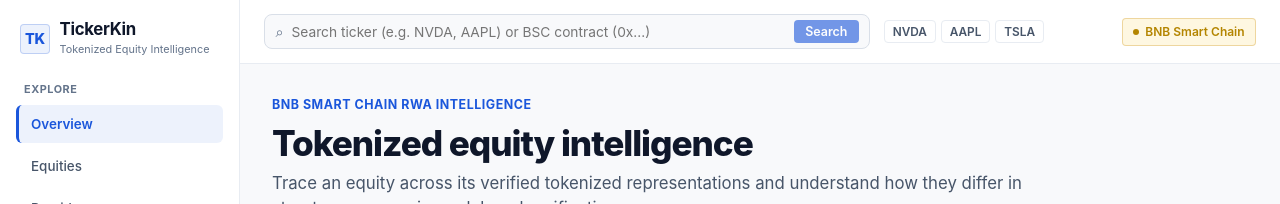
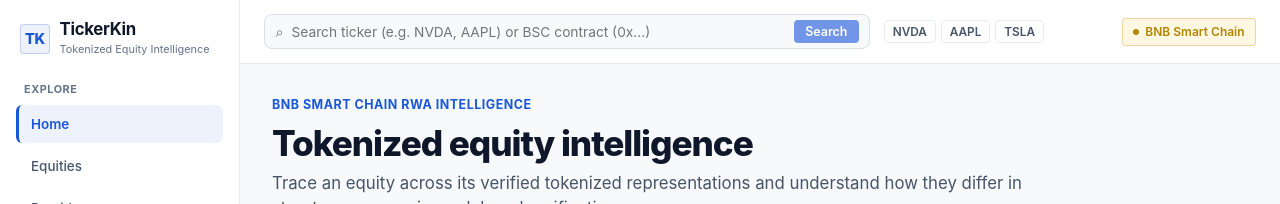
Before and after one commit to BenedictOkpala/tickerkin, a Next.js app: page / in a window 1280 px wide. Shown: the top 204 px of the page. Built offline with nearby package versions, Linux system fonts and the light colour scheme; no server answers.

Commit message:
fix(sidebar): rename Explore Overview to Home while keeping route as /

```diff
--- a/src/components/layout/Sidebar.tsx
+++ b/src/components/layout/Sidebar.tsx
@@ -105,7 +105,7 @@
             onClick={onCloseMobile}
             className={`sidebar-nav-link ${isExploreOverview ? "active" : ""}`}
           >
-            <span>Overview</span>
+            <span>Home</span>
           </Link>
 
           <Link
```
Also changed, not shown: 1 other file (tests, documents, lock files or other folders).
